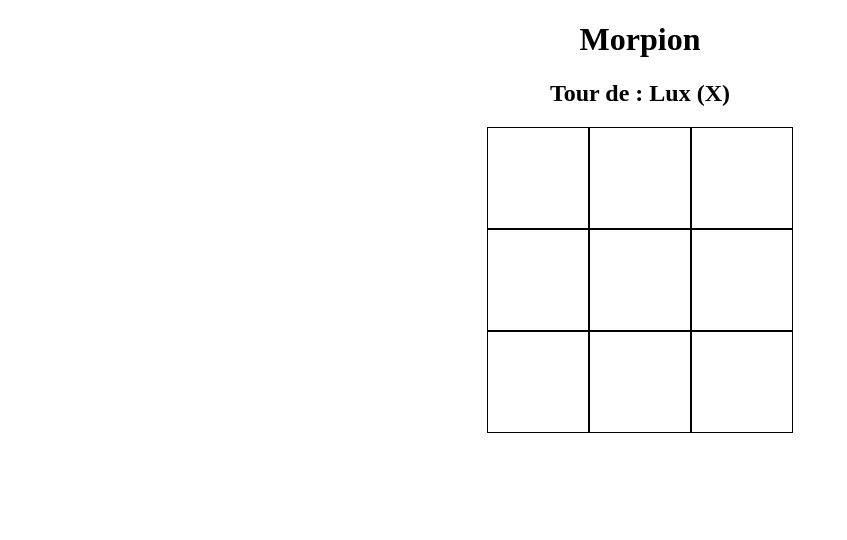
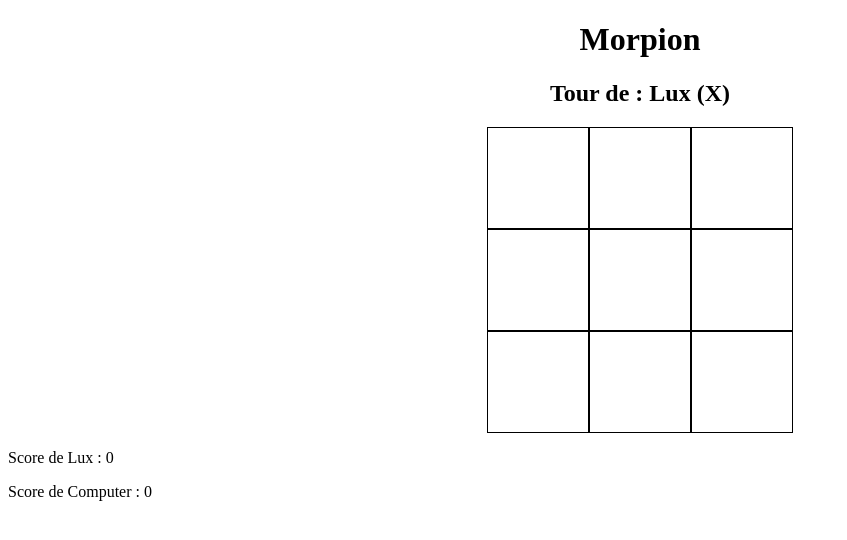
Before and after one commit to web-lux/morpion, a plain HTML site: page index.html in a window 1280 px wide. Shown: the whole page, without its empty margins (0-847 px from the left). Drawn offline with Linux system fonts and the light colour scheme.

Commit message:
feat: add score, both in game and interface

```diff
--- a/index.html
+++ b/index.html
@@ -30,6 +30,17 @@
 			</div>
 		</div>
 
+		<div>
+			<p>
+				Score de <span id="player-1-name">Joueur 1</span> :
+				<span id="player-1-score"></span>
+			</p>
+			<p>
+				Score de <span id="player-2-name">Joueur 2</span> :
+				<span id="player-2-score"></span>
+			</p>
+		</div>
+
 		<script src="script.js"></script>
 	</body>
 </html>
--- a/script.js
+++ b/script.js
@@ -27,6 +27,8 @@ const gameboard = (() => {
 })();
 
 const Player = (name, marker) => {
+    let score = 0;
+
     const getName = () => {
         return name;
     };
@@ -35,7 +37,19 @@ const Player = (name, marker) => {
         return marker;
     };
 
-    return { getName, getMarker };
+    const getScore = () => {
+        return score;
+    }
+
+    const incrementScore = () => {
+        score++;
+    }
+
+    const resetScore = () => {
+        score = 0;
+    }
+
+    return { getName, getMarker, getScore, incrementScore, resetScore };
 };
 
 const gameController = (() => {
@@ -88,6 +102,7 @@ const gameController = (() => {
             ) {
                 winner = currentPlayer;
                 alert(`Gagnant : ${winner.getName()}`);
+                winner.incrementScore();
             }
         }
     };
@@ -133,7 +148,11 @@ const gameController = (() => {
 const display = (() => {
     const [...cells] = document.querySelectorAll(".cell");
     const currentPlayerEl = document.querySelector("h2 span");
-    const resetBtnEl = document.querySelector("button");
+    const resetBtnEl = document.querySelector("button");;
+    const playerOneNameEl = document.querySelector("#player-1-name");
+    const playerTwoNameEl = document.querySelector("#player-2-name");
+    const playerOneScoreEl = document.querySelector("#player-1-score");
+    const playerTwoScoreEl = document.querySelector("#player-2-score");
 
     const displayResetBtn = () => {
         resetBtnEl.classList.toggle("hidden");
@@ -151,6 +170,12 @@ const display = (() => {
         currentPlayerEl.textContent = `
         ${gameController.getCurrentPlayer().getName()}
         (${gameController.getCurrentPlayer().getMarker()})`;
+
+        playerOneNameEl.textContent = playerOne.getName();
+        playerTwoNameEl.textContent = playerTwo.getName();
+
+        playerOneScoreEl.textContent = playerOne.getScore();
+        playerTwoScoreEl.textContent = playerTwo.getScore();
     };
 
     const initialize = () => {
```
